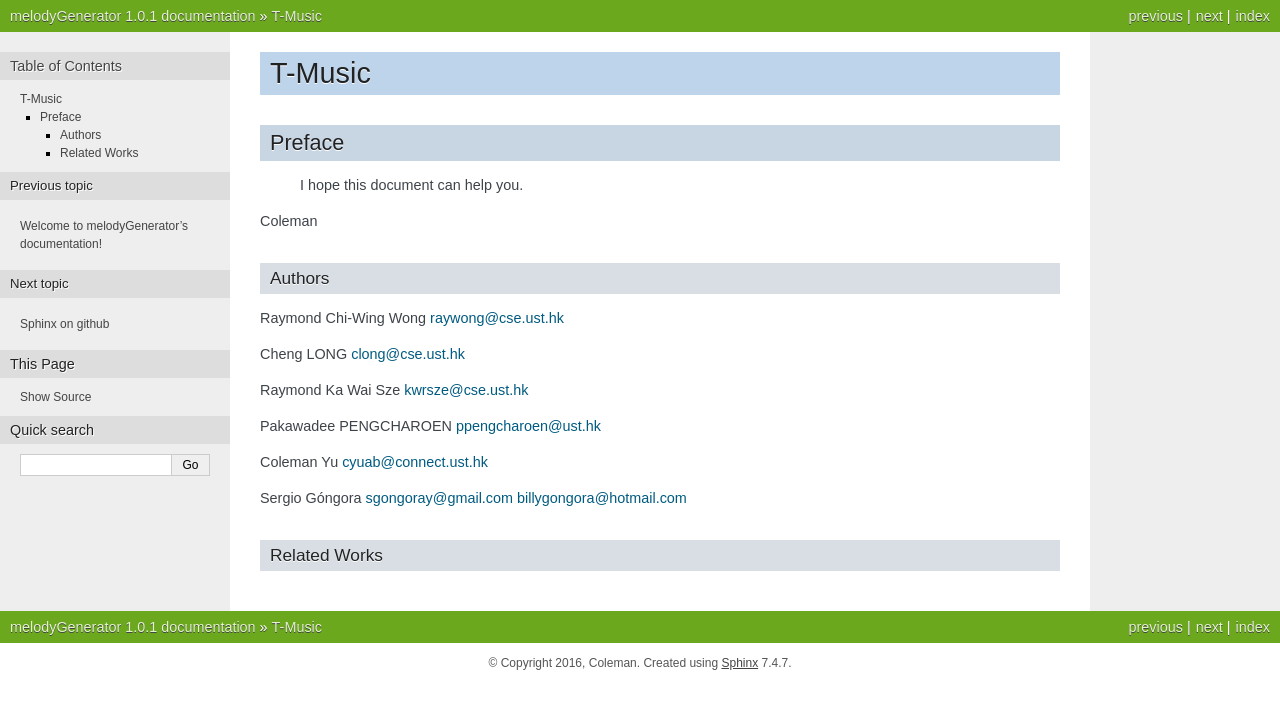
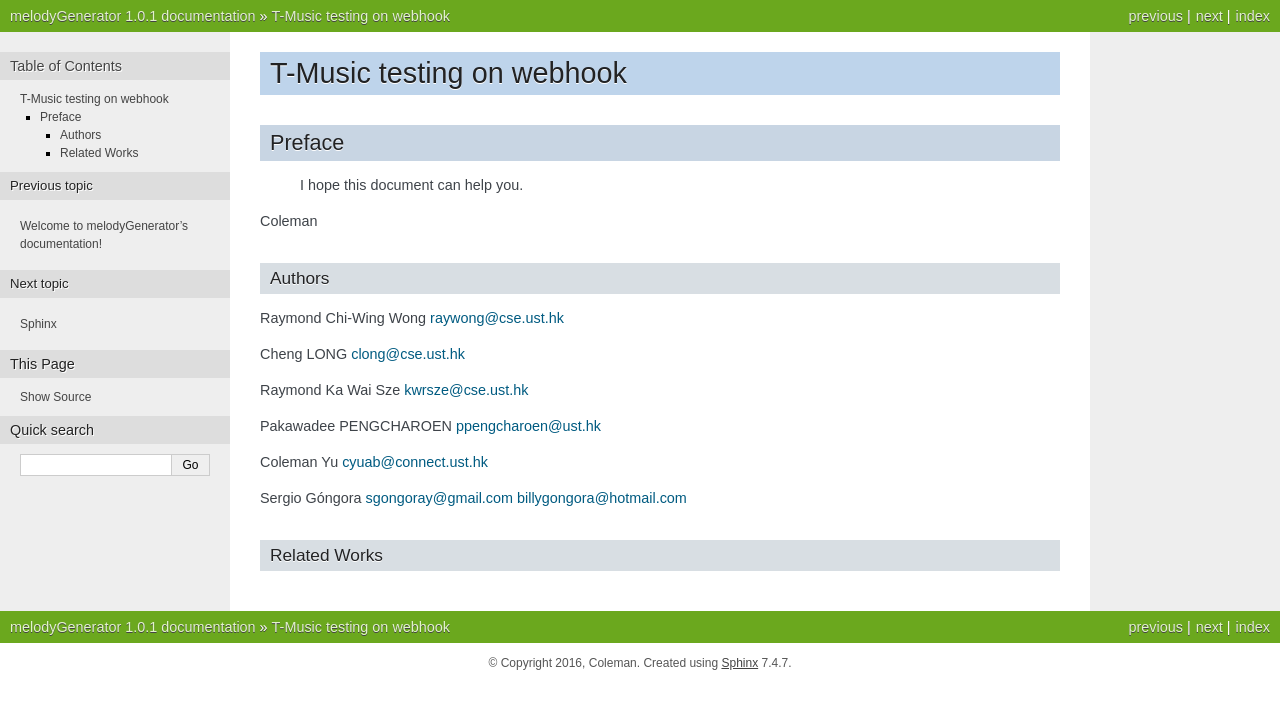
Before and after one commit to cyuab/melodyGeneratorSphinx, a Sphinx documentation site: the page built from source/tMusic.rst, in a window 1280 px wide. Shown: the top 709 px of the page. Built offline with Sphinx 7.4.7, drawn with Linux system fonts in a browser that asks for light colours.

Commit message:
Testing webhook again

```diff
--- a/source/sphinx.rst
+++ b/source/sphinx.rst
@@ -1,4 +1,4 @@
-Sphinx on github
+Sphinx
 ====================================
 
 	This section teaches you how to use Sphinx for the documentation.
--- a/source/tMusic.rst
+++ b/source/tMusic.rst
@@ -1,4 +1,4 @@
-T-Music
+T-Music testing on webhook
 ====================================
 
 Preface
```
